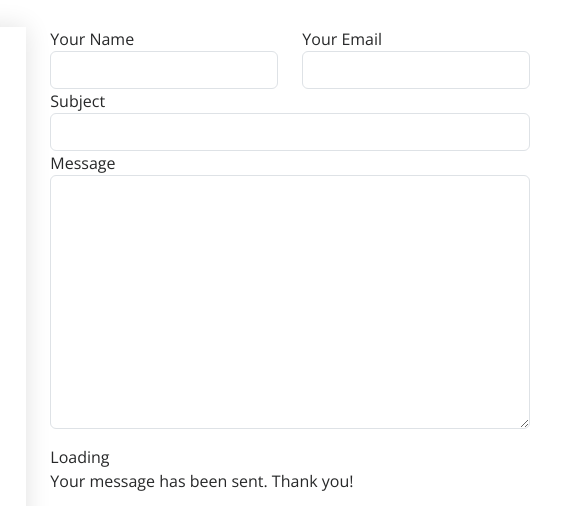
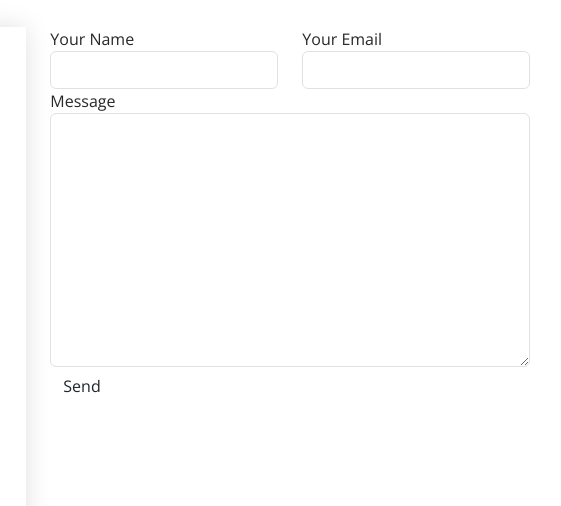
Before and after one commit to hemrajpant69/hemrajpant69.github.io, a plain HTML site: page index.html in a window 1280 px wide. Shown: the part 7030-7536 px from the top of the page, 678-1239 px from the left. Drawn offline with nearby package versions, Linux system fonts and the light colour scheme.

Commit message:
Update index.html

```diff
--- a/index.html
+++ b/index.html
@@ -716,17 +716,8 @@
                 </div>
               </div>
               <div class="form-group">
-                <label for="name">Subject</label>
-                <input type="text" class="form-control" name="subject" id="subject" required>
-              </div>
-              <div class="form-group">
                 <label for="name">Message</label>
                 <textarea class="form-control" name="message" rows="10" required></textarea>
-              </div>
-              <div class="my-3">
-                <div class="loading">Loading</div>
-                <div class="error-message"></div>
-                <div class="sent-message">Your message has been sent. Thank you!</div>
               </div>
               <input type="submit" value="Send" id="sendButton" class="btn" />
               </form>
```
